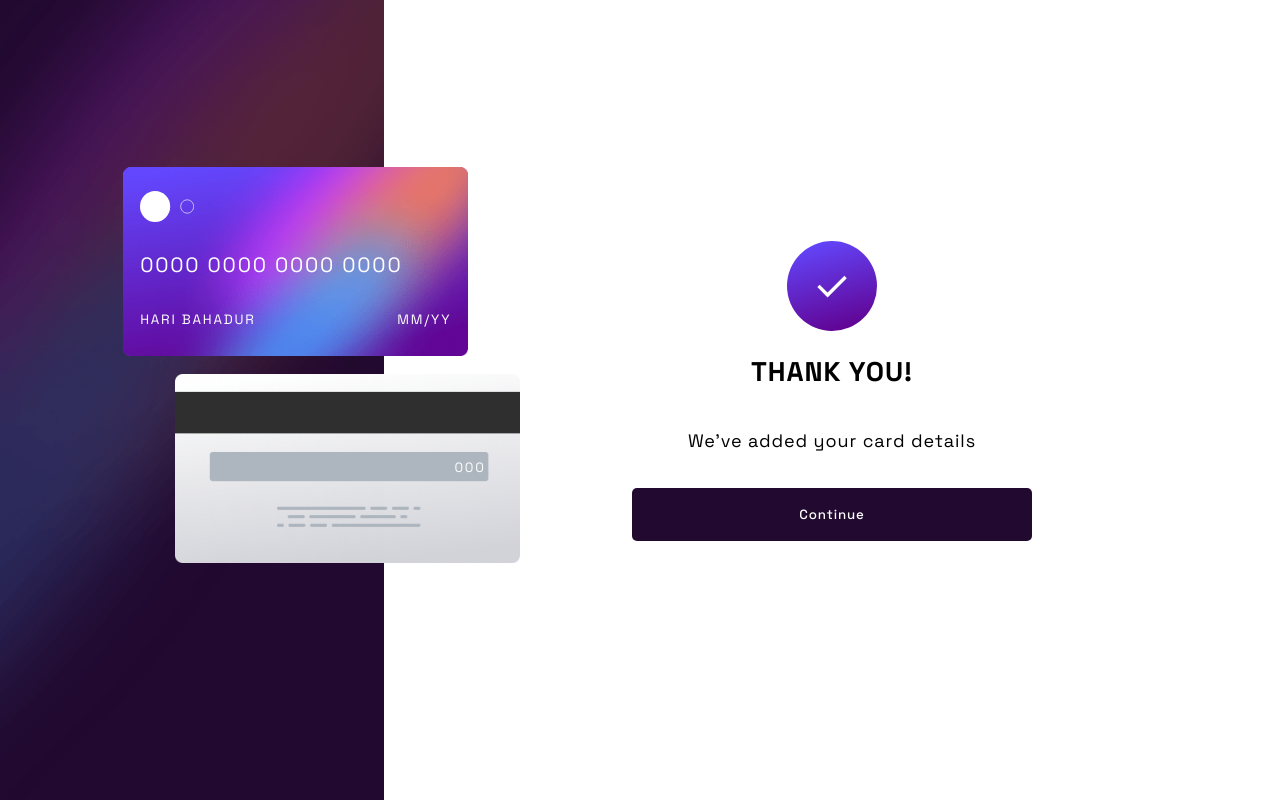
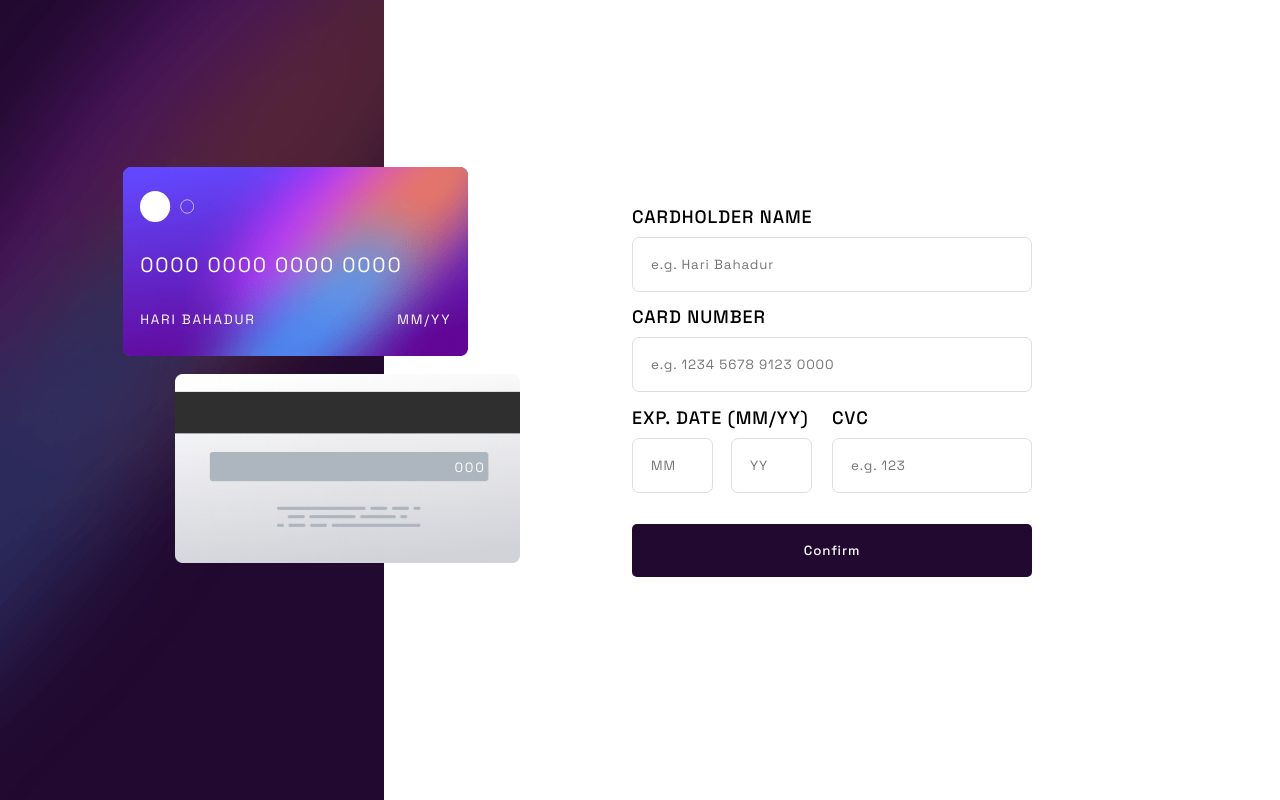
Before and after one commit to gcsandesh/interactive-card-details-form, a React (Create React App) app: page / in a window 1280 px wide. Built offline with nearby package versions, Linux system fonts and the light colour scheme.

Commit message:
added outline to input boxes

```diff
--- a/src/App.js
+++ b/src/App.js
@@ -3,7 +3,7 @@ import Hero from "./components/Hero";
 import Form from "./components/Form";
 import ContentAfterSubmit from "./components/ContentAfterSubmit.js";
 function App() {
-  const [isSubmitted, setIsSubmitted] = React.useState(true); //initially the form is not submitted
+  const [isSubmitted, setIsSubmitted] = React.useState(false); //initially the form is not submitted
   const [cardDetails, setCardDetails] = React.useState({
     cardHolderName: "Hari Bahadur",
     cardNumber: "0000 0000 0000 0000",
--- a/src/index.css
+++ b/src/index.css
@@ -42,9 +42,11 @@ body {
 .items--center {
   align-items: center;
 }
-.uppercase--text{
+
+.uppercase--text {
   text-transform: uppercase;
 }
+
 /*main contains everything inside root*/
 .main {
   align-items: center;
@@ -90,10 +92,11 @@ body {
 .card__img {
   width: 100%;
 }
-.card--logo{
+
+.card--logo {
   width: 3rem;
   position: absolute;
-  top:-80%;
+  top: -80%;
 }
 
 /* for numbers inside the cards */
@@ -154,15 +157,22 @@ body {
 }
 
 .formItem__input {
-  margin: 0.25rem 0 0.5rem 0;
+  margin: 0.5rem 0 0.75rem 0;
   font-family: inherit;
   letter-spacing: inherit;
-  border-radius: 5px;
+  border-radius: 7px;
   border: 1px solid var(--light);
   padding: 1rem;
-  /* outline: linear-gradient(hsl(249, 99%, 64%) to hsl(278, 94%, 30%)) solid 2px; */
 }
-
+.formItem__input:focus{
+  outline: none;
+  box-sizing: content-box;
+  border-width: 0.1rem;
+  border-style: solid;
+  border-image: linear-gradient(hsl(249, 99%, 64%), hsl(278, 94%, 30%));
+  border-image-slice: 1;
+  border-radius: 15px;
+}
 .formItem__input:invalid {
   outline: 2px solid var(--red);
 }
```
